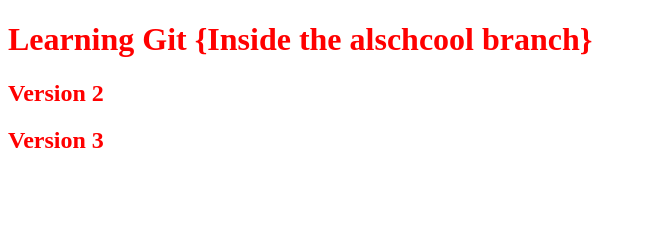
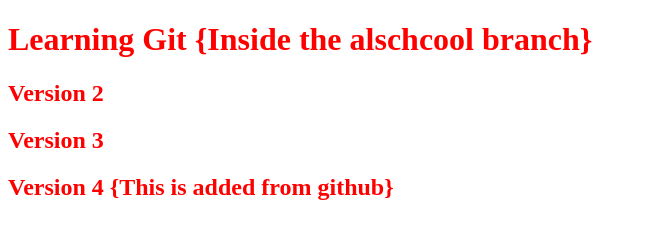
Before and after one commit to Aduramigb-a/learning-git-setemi, a plain HTML site: page index.html in a window 1280 px wide. Shown: the whole page, without its empty margins (0-647 px from the left). Drawn offline with Linux system fonts and the light colour scheme.

Commit message:
released verison4 from github

```diff
--- a/index.html
+++ b/index.html
@@ -16,5 +16,7 @@
   </h2>
 
   <h2>Version 3</h2>
+
+  <h2>Version 4 {This is added from github}</h2>
 </body>
 </html>
```
